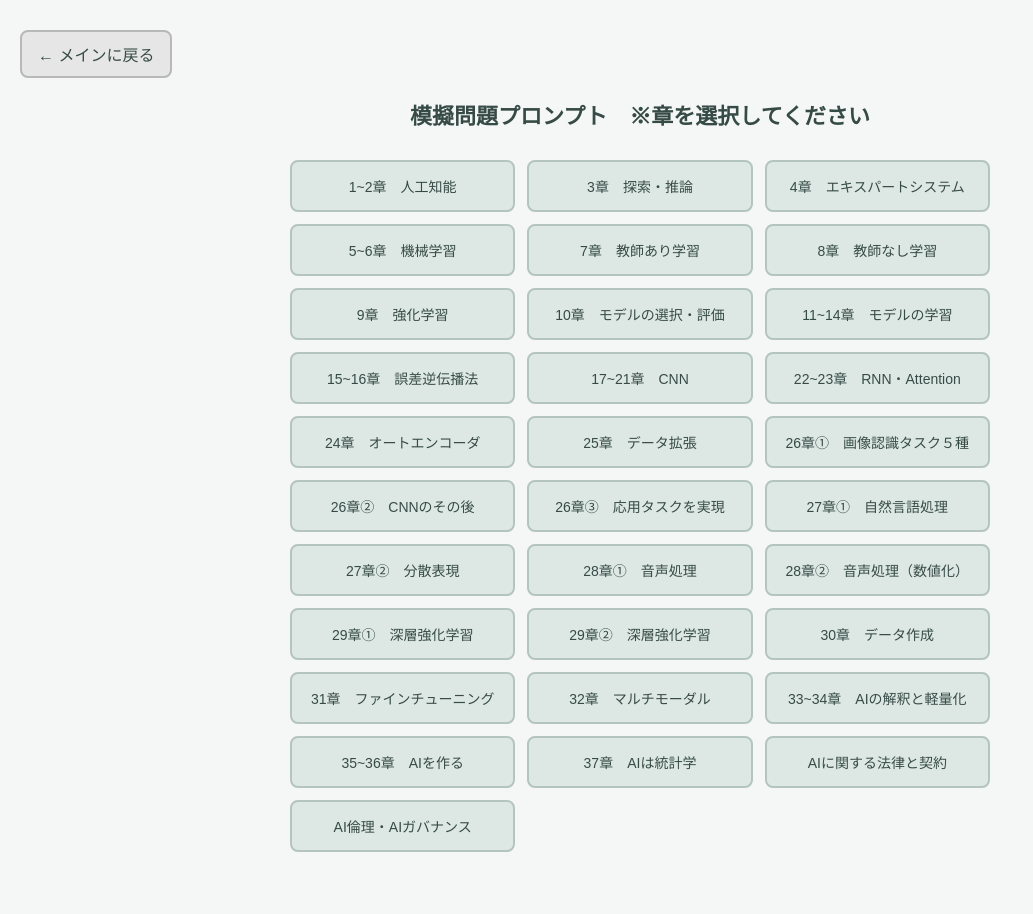
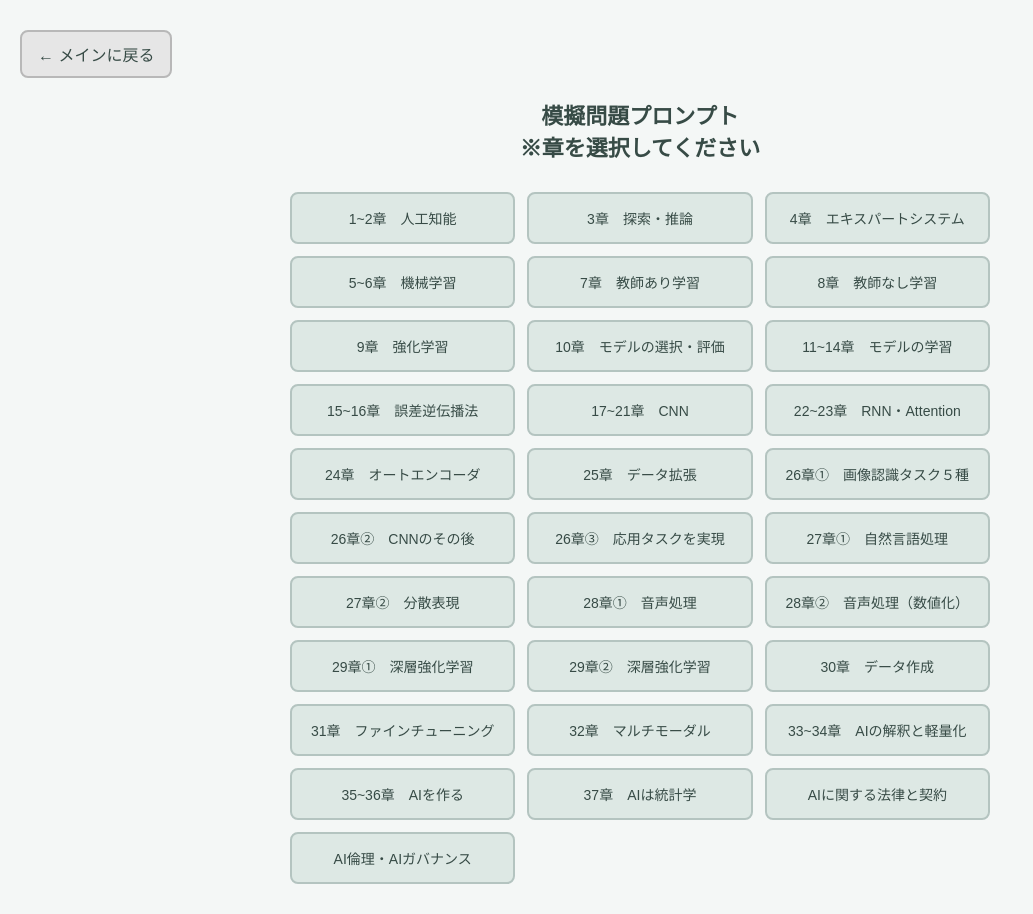
Before and after one commit to riveira0707/G_kentei_tool, a plain HTML site: page 模擬問題プロンプト.html in a window 1280 px wide. Shown: the whole page, without its empty margins (0-1033 px from the left). Before the commit the page ends 882 px from the top, so only its background shows below. Drawn offline with Linux system fonts and the light colour scheme.

Commit message:
Update 模擬問題プロンプト.html

```diff
--- a/模擬問題プロンプト.html
+++ b/模擬問題プロンプト.html
@@ -17,7 +17,7 @@ button:hover{background:#c5d8d2;}
 </head>
 <body>
 <a href="index.html" class="back">← メインに戻る</a>
-<h1>模擬問題プロンプト　※章を選択してください</h1>
+<h1>模擬問題プロンプト<br>※章を選択してください</h1>
 <div class="btns">
 <button onclick="location.href='mogi_pages/ch1_2.html'">1~2章　人工知能</button>
 <button onclick="location.href='mogi_pages/ch3.html'">3章　探索・推論</button>
```
